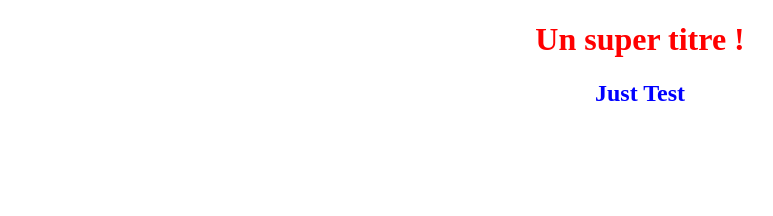
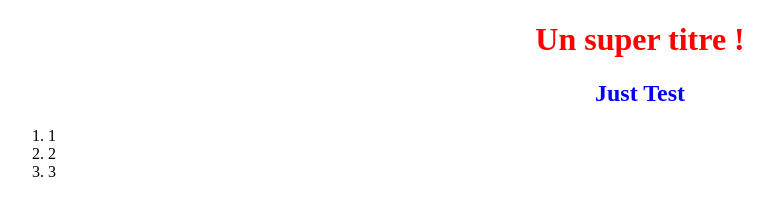
Before and after one commit to YuliyanV/VasilevYuliyan_3_07072021, a plain HTML site: page index.html in a window 1280 px wide. Shown: the whole page, without its empty margins (0-773 px from the left). Drawn offline with Linux system fonts and the light colour scheme.

Commit message:
Add Ordered List

```diff
--- a/index.html
+++ b/index.html
@@ -14,6 +14,12 @@
 
     <h2>Just Test</h2>
 
+    <ol>
+        <li>1</li>
+        <li>2</li>
+        <li>3</li>
+    </ol>
+
 </body>
 
 </html>
```
